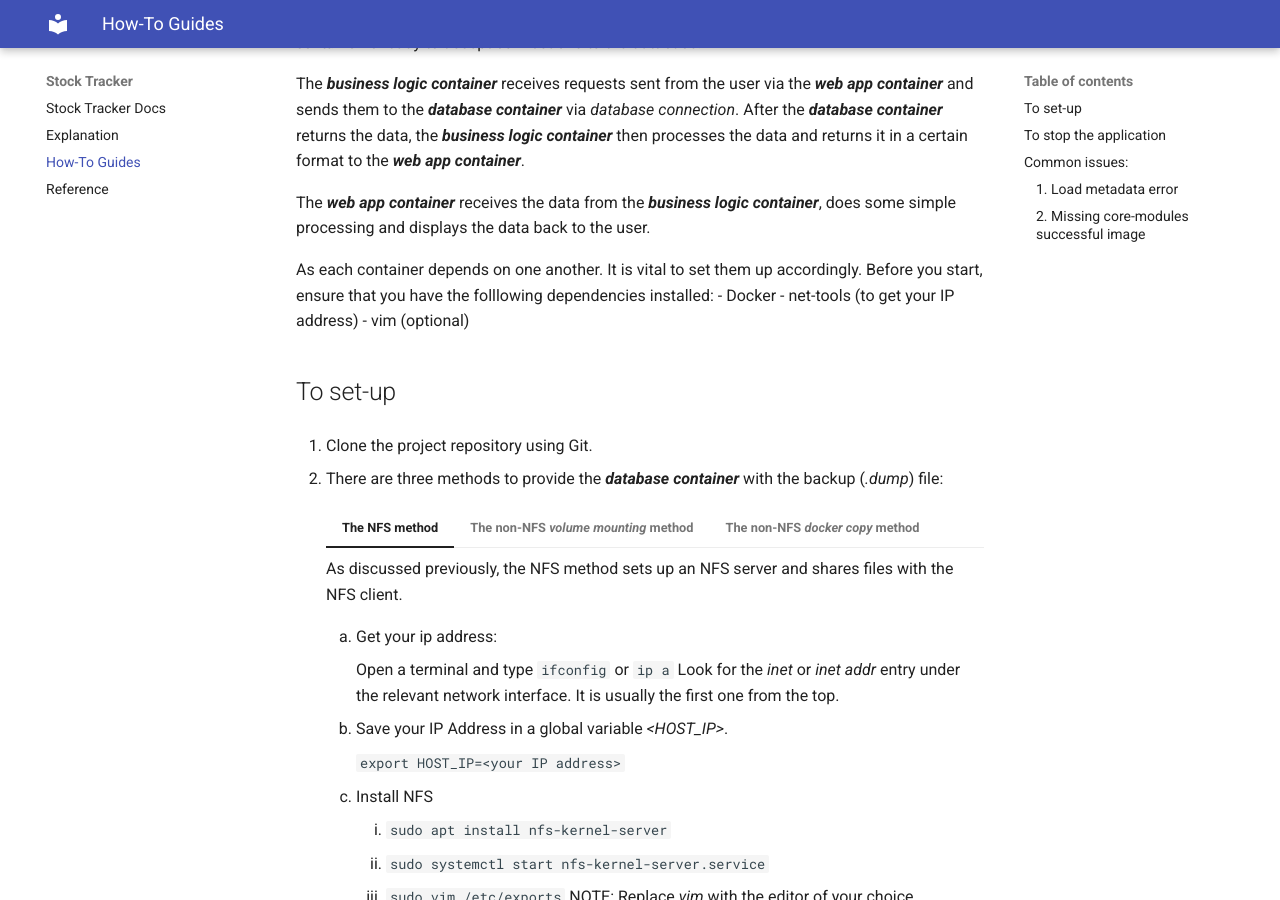
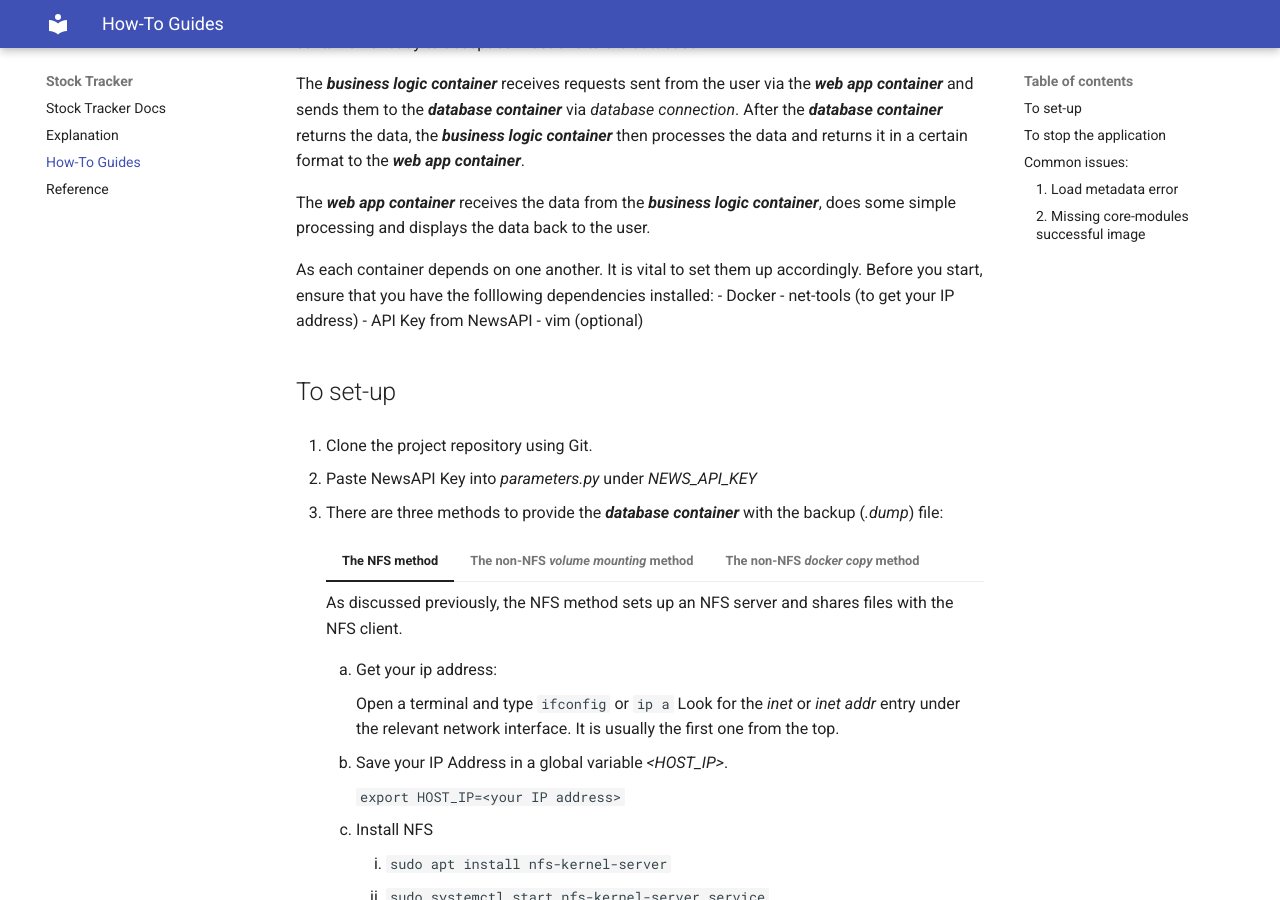
Before and after one commit to wleong1/StockTracker, an MkDocs documentation site: the page built from docs/how-to-guides.md, in a window 1280 px wide and 900 px high, scrolled down 361 px. Built offline with MkDocs 1.6.1 and Material for MkDocs 9.7.7, drawn with Linux system fonts in a browser that asks for light colours.

```diff
--- a/docs/how-to-guides.md
+++ b/docs/how-to-guides.md
@@ -11,11 +11,14 @@ The ***web app container*** receives the data from the ***business logic contain
 As each container depends on one another. It is vital to set them up accordingly. Before you start, ensure that you have the folllowing dependencies installed:
 -  Docker
 -  net-tools (to get your IP address)
+-  API Key from NewsAPI
 -  vim (optional)
 
 ## To set-up
 
 1. Clone the project repository using Git.
+
+2. Paste NewsAPI Key into *parameters.py* under *NEWS_API_KEY*
 
 2. There are three methods to provide the ***database container*** with the backup (*.dump*) file:
 
```
Also changed, not shown: README.md (+2 -0 lines), 1 other file.
